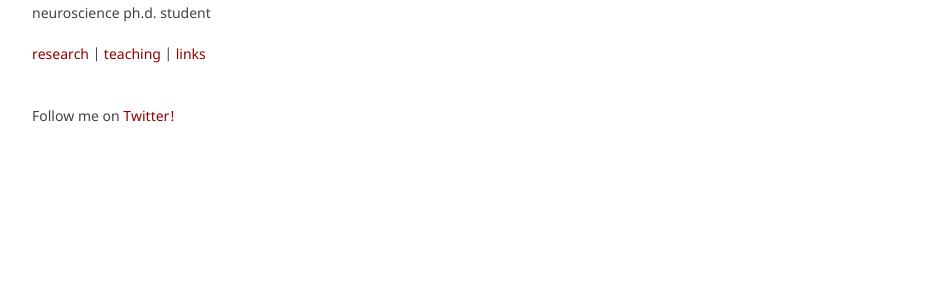
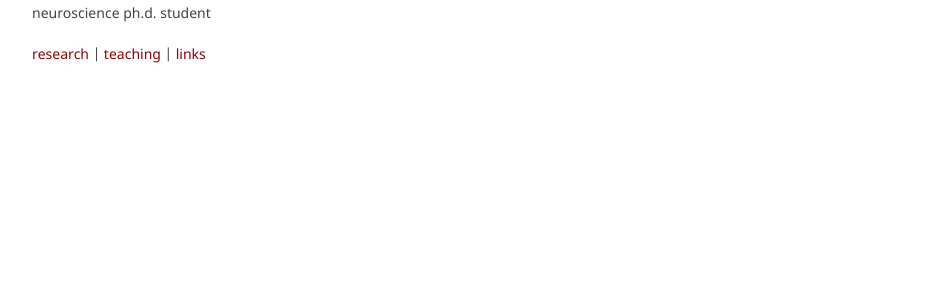
Before and after one commit to lucylai96/lucylai96.github.io, a Jekyll site: the page built from index.md, in a window 1280 px wide. Shown: the part 408-708 px from the top of the page, without its empty margins (168-1111 px from the left). Built offline with Jekyll 4.4.1, drawn with Linux system fonts in a browser that asks for light colours; our own code applies the rules of GitHub Pages for plain Markdown files.

Commit message:
Update default.html

```diff
--- a/_layouts/default.html
+++ b/_layouts/default.html
@@ -24,9 +24,6 @@
         <p>{{ site.description | default: site.github.project_tagline }}</p>
 
         <p> <a href="./research.html">research</a> | <a href="./teaching.html">teaching</a> | <a href="./links.html">links</a></p>
-        &emsp;
-
-        <p> Follow me on <a href="https://twitter.com/lucylai_"> Twitter! </a></p>
 
 
 
```
